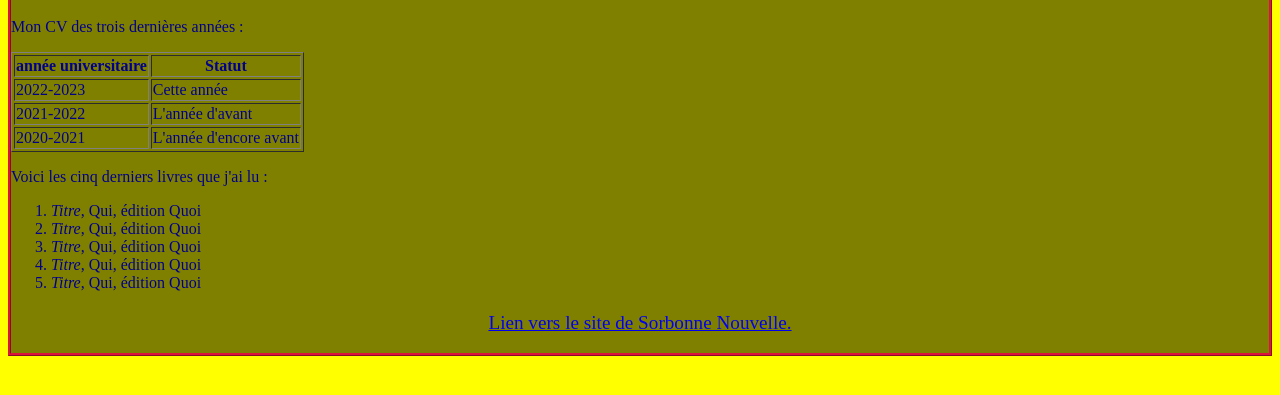
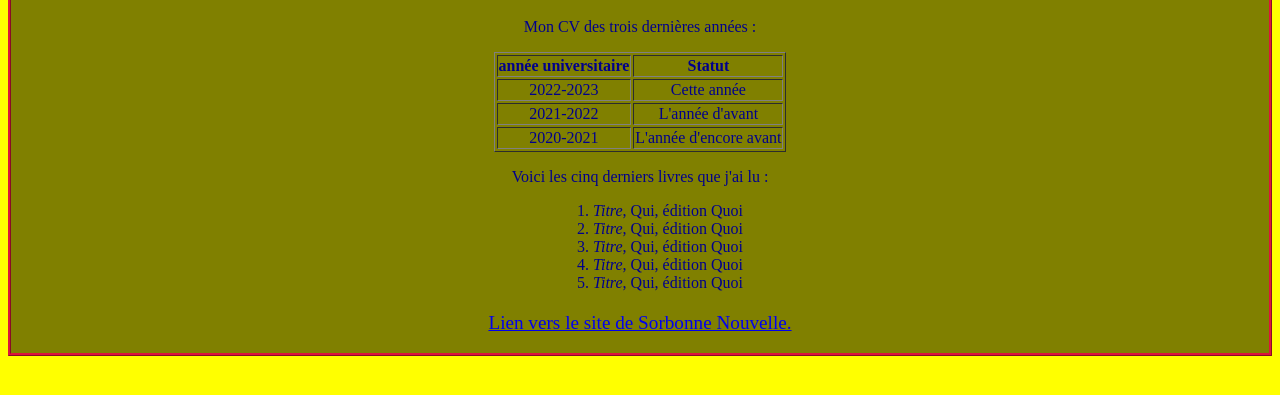
Before and after one commit to Sarah-files/prog-web_2526, a plain HTML site: page index.html in a window 1280 px wide. Shown: the part 755-1150 px from the top of the page. Drawn offline with Linux system fonts and the light colour scheme.

Commit message:
Modification fichier CSS
Tableau et numérotation centrer

```diff
--- a/assets/CSS/style.css
+++ b/assets/CSS/style.css
@@ -12,6 +12,7 @@ body{
     margin: 20% auto;
     border-style: ridge;
     border-color: crimson;
+
 }
 
 h1, h2 {
@@ -23,9 +24,16 @@ h1, h2 {
     text-align: center;
 }
 
+table{
+    margin: auto;
+}
+
 #aboutme{
     font-size: medium;
     color:darkblue;
+    text-align: center;
+    margin: auto;
+    list-style-position: inside;
 }
 
 footer{
```
